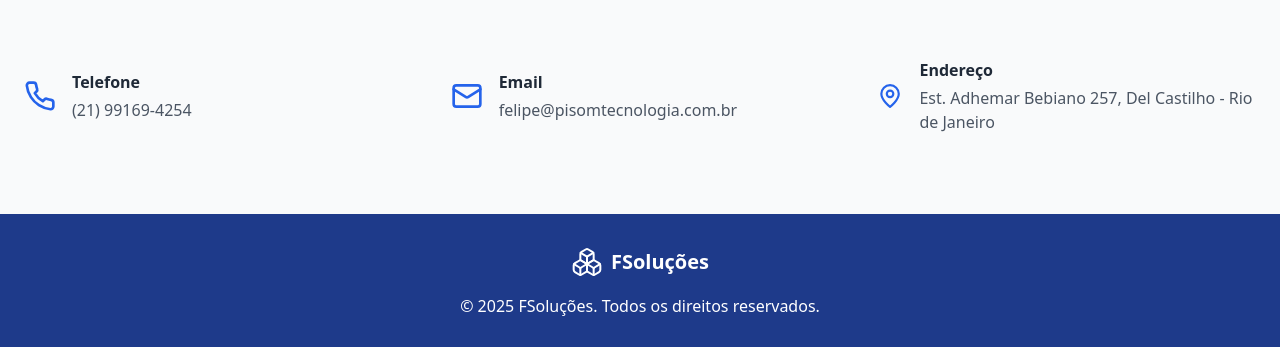
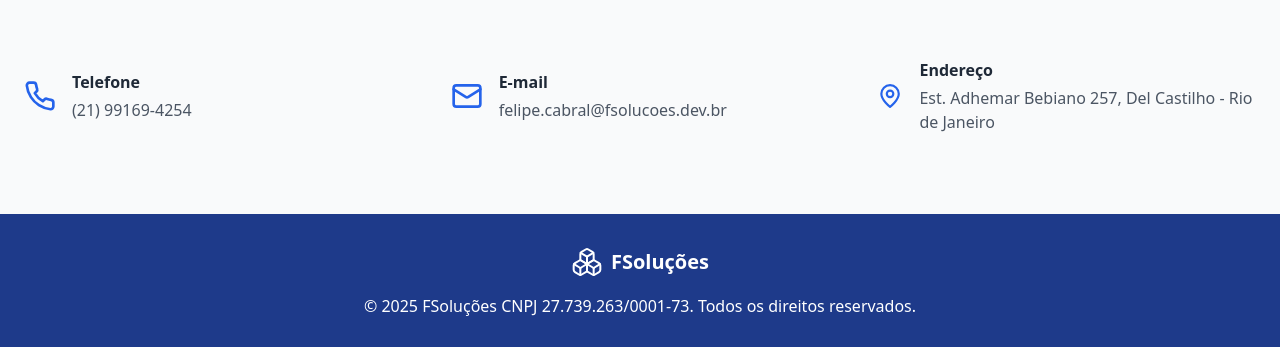
Before and after one commit to fvdcabral/fsolucoes, a React (Vite) app: page / in a window 1280 px wide. Shown: the part 1618-1965 px from the top of the page. Built offline with nearby package versions, Linux system fonts and the light colour scheme.

Commit message:
cnpj e email fsolucoes

```diff
--- a/src/App.tsx
+++ b/src/App.tsx
@@ -147,8 +147,8 @@ function HomePage() {
             <div className="flex items-center">
               <Mail className="w-8 h-8 text-blue-600 mr-4" />
               <div>
-                <h3 className="font-semibold mb-1">Email</h3>
-                <p className="text-gray-600">felipe@pisomtecnologia.com.br</p>
+                <h3 className="font-semibold mb-1">E-mail</h3>
+                <p className="text-gray-600">felipe.cabral@fsolucoes.dev.br</p>
               </div>
             </div>
             <div className="flex items-center">
@@ -171,7 +171,10 @@ function HomePage() {
             <Boxes className="w-8 h-8 text-white mr-2" strokeWidth={1.5} />
             <span className="text-xl font-bold">FSoluções</span>
           </div>
-          <p>© 2025 FSoluções. Todos os direitos reservados.</p>
+          <p>
+            © 2025 FSoluções CNPJ 27.739.263/0001-73. Todos os direitos
+            reservados.
+          </p>
         </div>
       </footer>
     </div>
```
